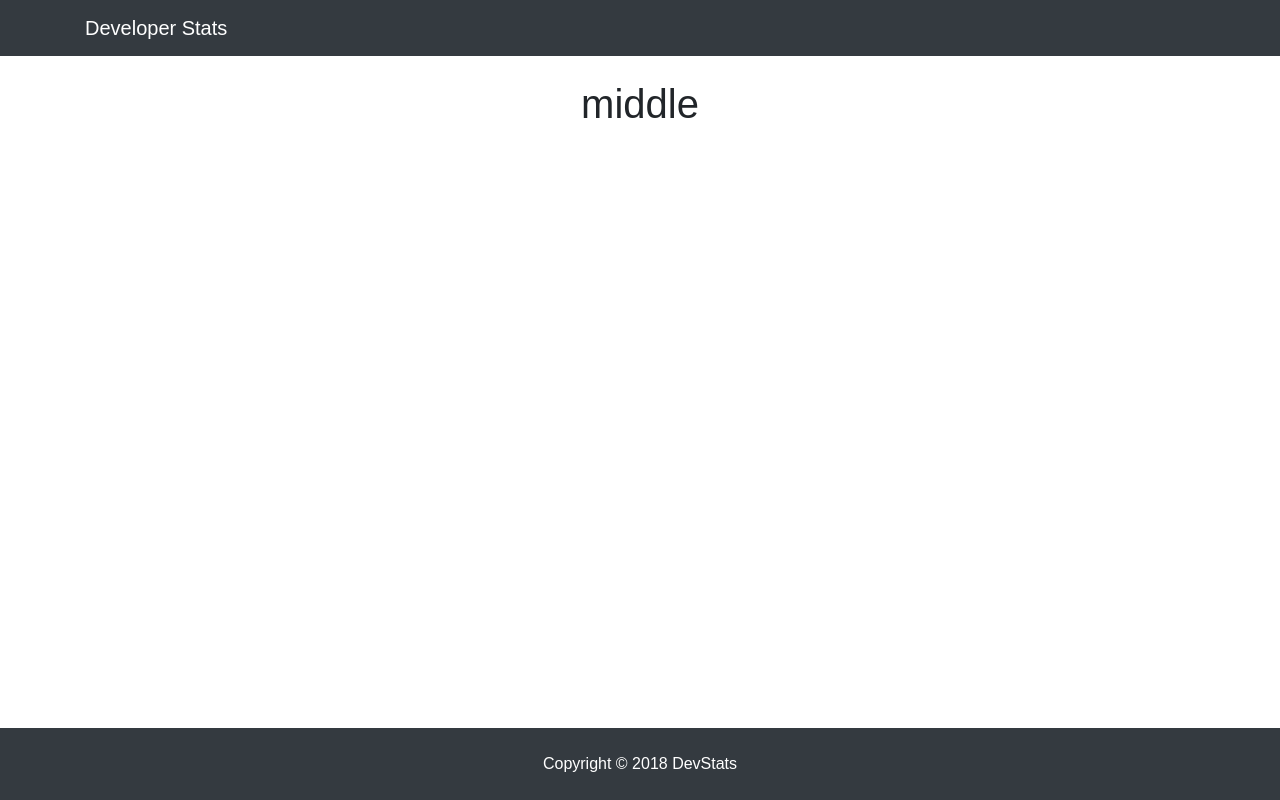
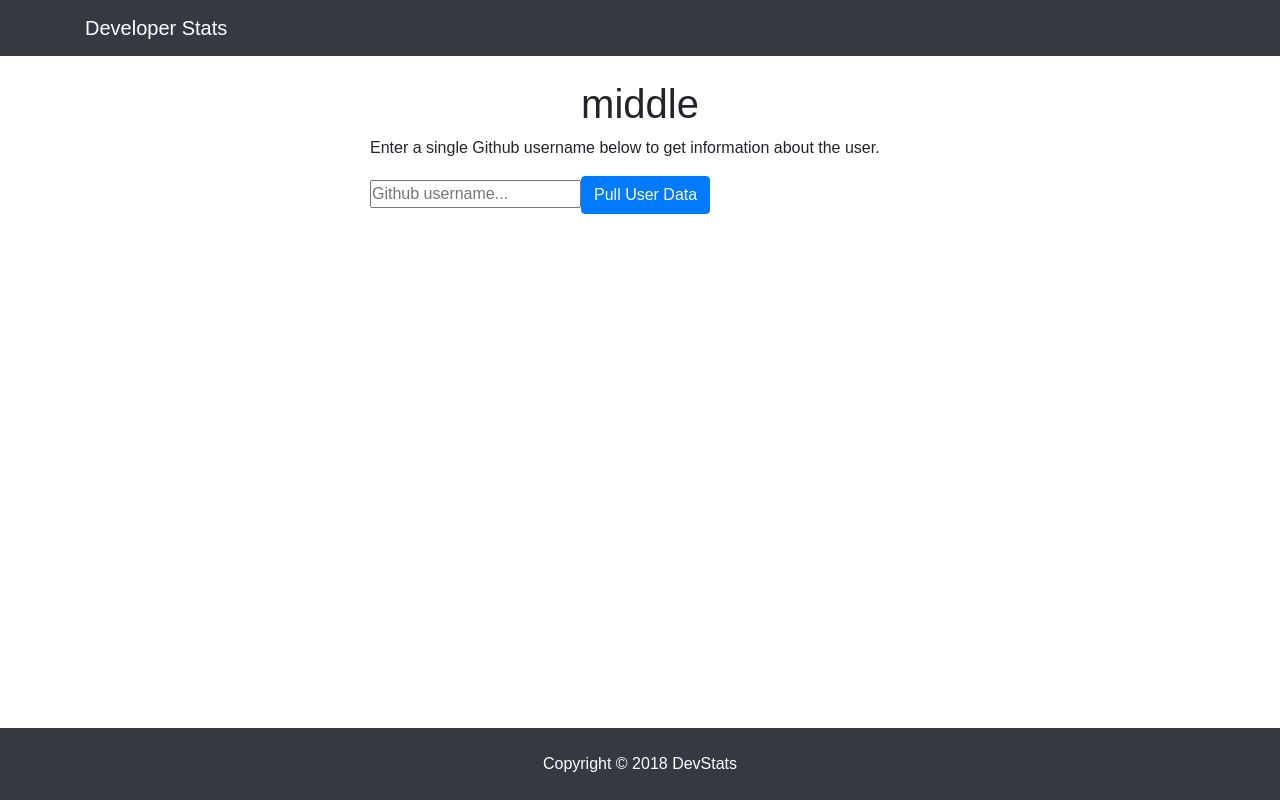
Before and after one commit to RonanMacF/dev-stats, a React (Create React App) app: page / in a window 1280 px wide. Built offline with nearby package versions, Linux system fonts and the light colour scheme.

Commit message:
Github Request Successfull

```diff
--- a/package.json
+++ b/package.json
@@ -3,6 +3,7 @@
   "version": "0.1.0",
   "private": true,
   "dependencies": {
+    "axios": "^0.18.0",
     "react": "^16.4.1",
     "react-dom": "^16.4.1",
     "react-scripts": "1.1.4"
--- a/src/App.js
+++ b/src/App.js
@@ -1,19 +1,73 @@
 import React, { Component } from "react";
 import Navbar from "./components/layout/Navbar";
+import axios from "axios";
+
+import "./App.css";
 import Footer from "./components/layout/Footer";
-import "./App.css";
+
 class App extends Component {
+  constructor(props) {
+    super(props);
+    this.state = {
+      username: ""
+    };
+
+    this.onChange = this.onChange.bind(this);
+    this.onSearchClick = this.onSearchClick.bind(this);
+  }
+
+  onChange(e) {
+    this.setState({ [e.target.name]: e.target.value });
+  }
+
+  onSearchClick(e) {
+    e.preventDefault();
+
+    let username = this.state.username;
+    const requri = `https://api.github.com/users/${username}`;
+    const repouri = `https://api.github.com/users/${username}/repos`;
+
+    axios.get(requri).then(res => console.log(res));
+    // requestJSON(requri, function(res) {
+    //   if (res.message == "Not Found" || username == "") {
+    //   }
+    // });
+    console.log("click");
+  }
+
   render() {
     return (
       <div className="App">
         <Navbar />
         <div className="container">
           <div className="row">
-            <div className="col-md-4" />
-            <div className="col-md-4">
+            <div className="col-md-3" />
+            <div className="col-md-6">
               <h1 className="text-center">middle</h1>
+              <p>
+                Enter a single Github username below to get information about
+                the user.
+              </p>
+
+              <input
+                type="text"
+                name="username"
+                id="ghusername"
+                value={this.state.username}
+                onChange={this.onChange}
+                placeholder="Github username..."
+              />
+
+              <button
+                href="#"
+                id="ghsubmitbtn"
+                className="btn btn-primary"
+                onClick={this.onSearchClick}
+              >
+                Pull User Data
+              </button>
+              <div className="col-md-3" />
             </div>
-            <div className="col-md-4" />
           </div>
         </div>
         <Footer />
```
Also changed, not shown: 1 other file (tests, documents, lock files or other folders).
